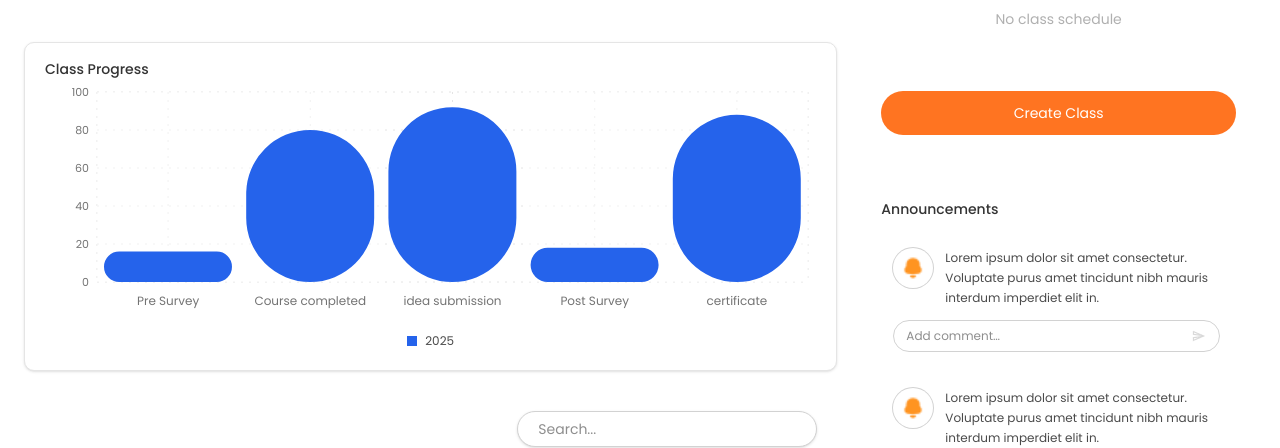
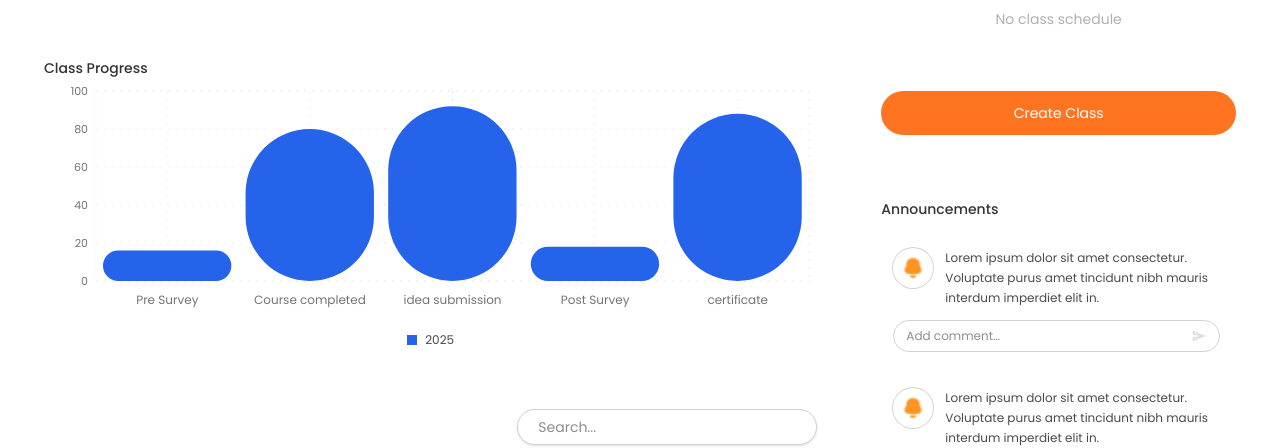
Before and after one commit to Digi9ReachInfoSystems/google-classroom, a Next.js app: page /districtadmin/overview in a window 1280 px wide. Shown: the part 318-766 px from the top of the page. Built offline with nearby package versions, Linux system fonts and the light colour scheme.

Commit message:
user profile updated

```diff
--- a/src/components/ui/card.tsx
+++ b/src/components/ui/card.tsx
@@ -10,7 +10,7 @@
   <div
     ref={ref}
     className={cn(
-      "rounded-lg border bg-card text-card-foreground shadow-sm",
+      "rounded-lg  text-card-foreground",
       className
     )}
     {...props}
```
